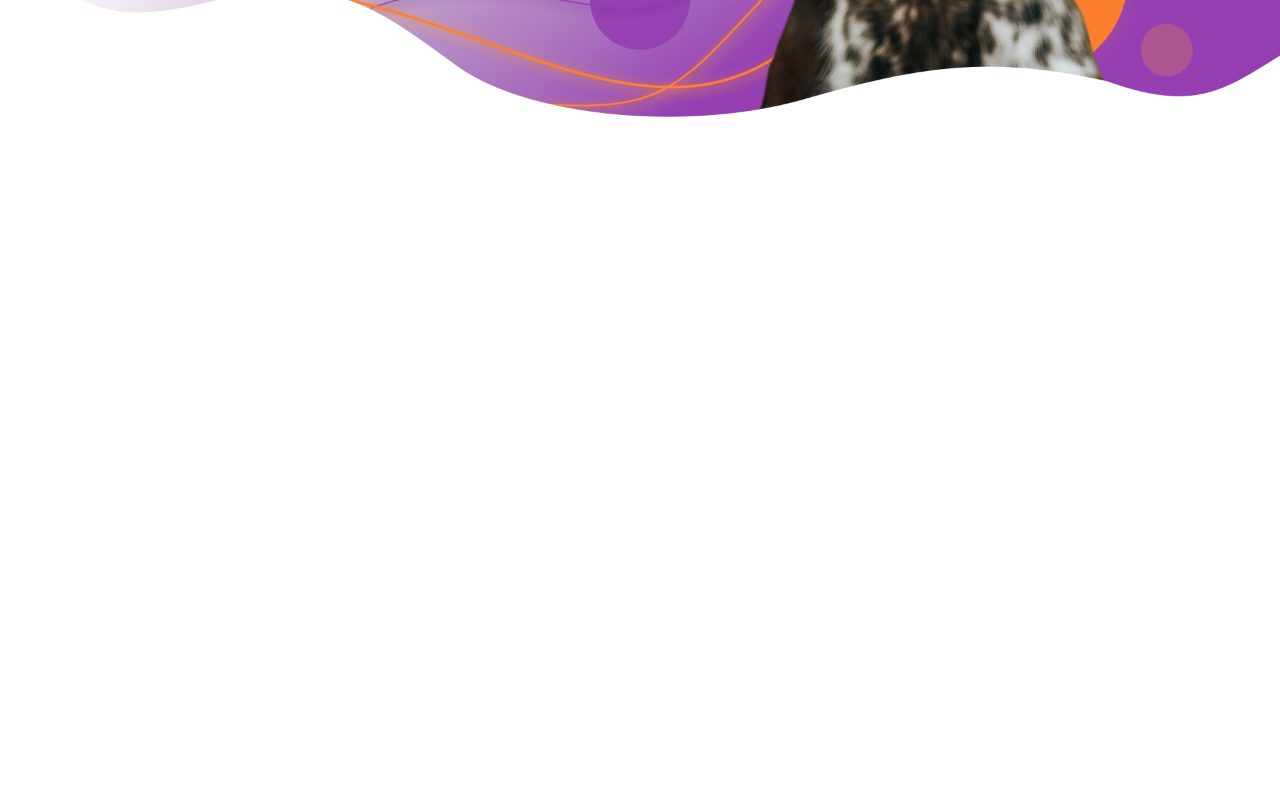
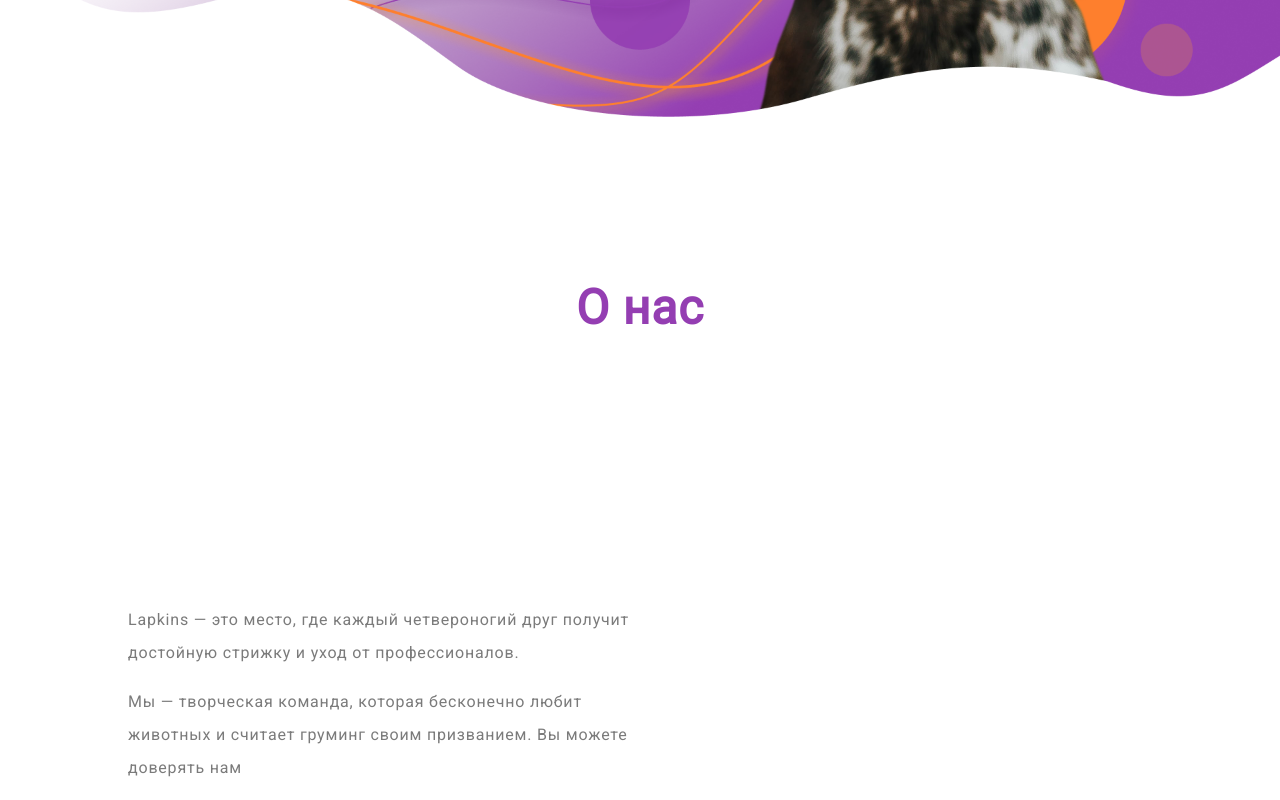
Before and after one commit to petrshirin/lapkins, a React (Create React App) app: page / in a window 1280 px wide. Shown: the part 601-1401 px from the top of the page. Before the commit the page ends 880 px from the top, so only its background shows below. Built offline with nearby package versions, Linux system fonts and the light colour scheme.

Commit message:
add AboutAs component

```diff
--- a/package.json
+++ b/package.json
@@ -34,5 +34,9 @@
       "last 1 firefox version",
       "last 1 safari version"
     ]
+  },
+  "devDependencies": {
+    "node-sass": "^5.0.0",
+    "sass-loader": "^10.0.5"
   }
 }
--- a/src/App.js
+++ b/src/App.js
@@ -1,11 +1,13 @@
 import React from "react"
 import './App.css'
 import SiteHeader from "./components/siteHeader/siteHeader"
+import AboutAs from "./components/AboutAs/AboutAs";
 
 function App() {
   return (
     <div className="App">
       <SiteHeader />
+      <AboutAs />
     </div>
   );
 }
--- /dev/null
+++ b/src/components/AboutAs/AboutAs.jsx
@@ -0,0 +1,19 @@
+import React from "react";
+import styles from './AboutAs.module.css'
+
+const AboutAs = () => (
+    <div className={styles.container}>
+        <div className={styles.header}>О нас</div>
+        <div className={styles.contentContainer}>
+        <div className={styles.textContainer}>
+            <p>Lapkins — это место, где каждый четвероногий друг получит достойную стрижку и уход от профессионалов.</p>
+            <p>Мы — творческая команда, которая бесконечно любит животных и считает груминг своим призванием. Вы можете доверять нам</p>
+        </div>
+        <div className={styles.imgContainer}>
+
+        </div>
+        </div>
+    </div>
+)
+
+export default AboutAs
--- /dev/null
+++ b/src/components/AboutAs/AboutAs.module.css
@@ -0,0 +1,42 @@
+
+.container {
+    display: flex;
+    flex-direction: column;
+
+}
+
+.header {
+    font-family: Roboto, sans-serif;
+    font-style: normal;
+    font-weight: bold;
+    font-size: 3em;
+    line-height: 1.2em;
+    text-align: center;
+    color: #943EB2;
+
+}
+
+.contentContainer {
+    display: flex;
+    flex-direction: row;
+    align-items: center;
+    justify-content: space-around;
+    margin-left: 10%;
+    margin-right: 10%;
+    margin-top: 250px;
+}
+
+.textContainer {
+    font-family: Roboto, serif;
+    font-style: normal;
+    font-weight: 500;
+    letter-spacing: 0.05em;
+
+    color: #7B7B7B;
+    width: 50%;
+    text-align: left;
+}
+
+.imgContainer {
+    width: 50%;
+}
```
Also changed, not shown: 1 other file (tests, documents, lock files or other folders).
